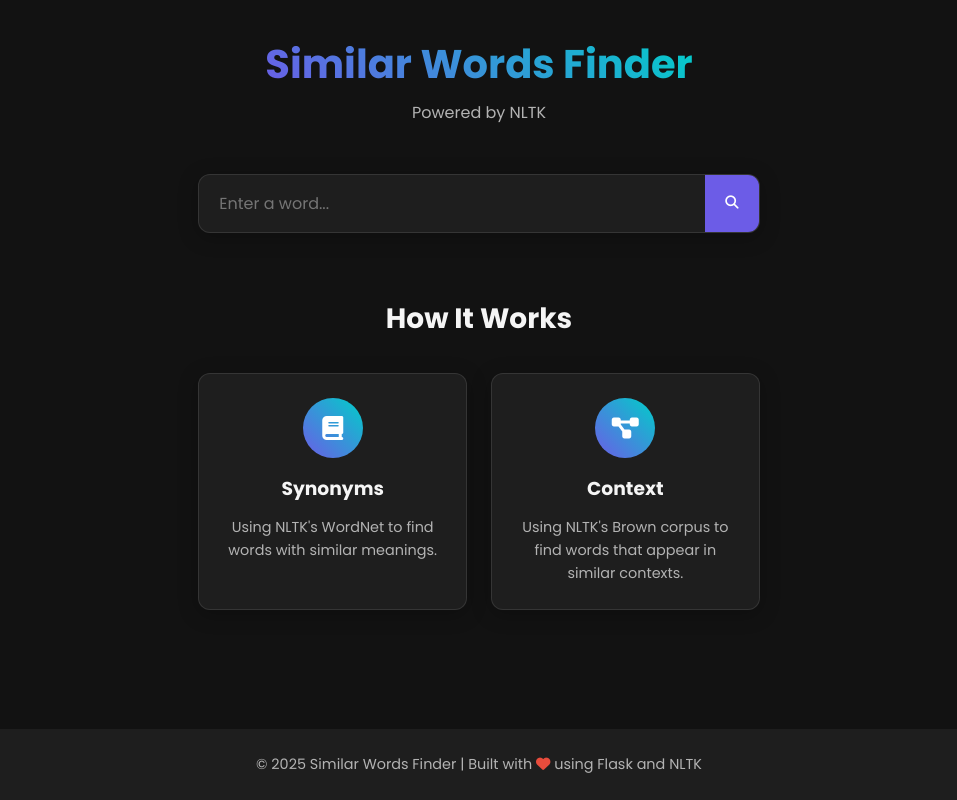
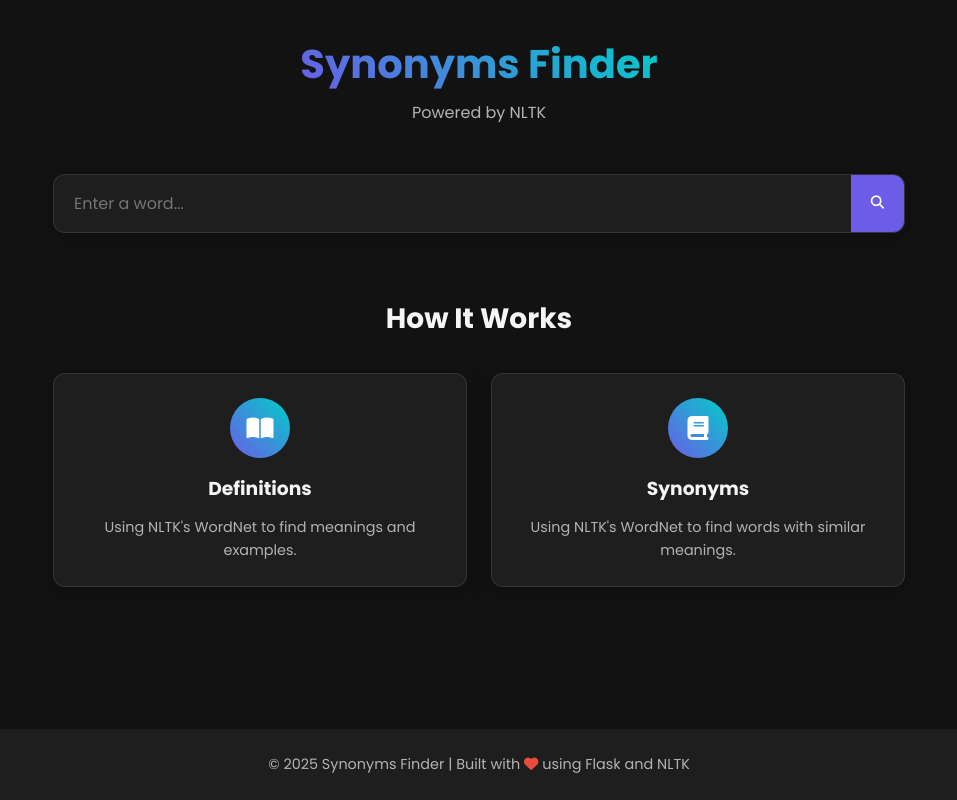
Before and after one commit to Quanta-Naut/SynonymsFinderNLP, a Flask app: page / in a window 1280 px wide. Shown: the whole page, without its empty margins (161-1118 px from the left). Run offline with Flask 3, Linux system fonts and the light colour scheme.

Commit message:
Added Defination

```diff
--- a/src/app.py
+++ b/src/app.py
@@ -1,49 +1,141 @@
 from flask import Flask, render_template, request, jsonify
 import nltk
-from nltk.corpus import wordnet
+from nltk.corpus import wordnet, stopwords
 import os
 from dotenv import load_dotenv
+import logging
+import functools
+import time
+
+# Set up logging
+logging.basicConfig(level=logging.INFO)
+logger = logging.getLogger(__name__)
 
 # Load environment variables
 load_dotenv()
+
+# Check and download necessary NLTK data
+def download_nltk_data():
+    """Check and download required NLTK data if not already present"""
+    required_corpora = ['wordnet', 'stopwords']
+
+    for corpus in required_corpora:
+        try:
+            nltk.data.find(f'corpora/{corpus}')
+            logger.info(f"Corpus '{corpus}' is already downloaded.")
+        except LookupError:
+            logger.info(f"Downloading corpus '{corpus}'...")
+            nltk.download(corpus)
+            logger.info(f"Corpus '{corpus}' has been downloaded.")
+
+# Run the download check
+download_nltk_data()
 
 # Initialize Flask application
 app = Flask(__name__,
             static_folder='../static',
             template_folder='../templates')
 
+# Create global cache for search results
+synonym_cache = {}
+definition_cache = {}
+
+# Preload stopwords
+try:
+    STOP_WORDS = set(stopwords.words('english'))
+    logger.info(f"Preloaded {len(STOP_WORDS)} stopwords")
+except Exception as e:
+    logger.error(f"Error preloading stopwords: {str(e)}")
+    STOP_WORDS = set()
+
+# Cache decorator for expensive functions
+def cache_result(cache_dict, max_size=1000):
+    def decorator(func):
+        @functools.wraps(func)
+        def wrapper(word, *args, **kwargs):
+            word_lower = word.lower()
+            if word_lower in cache_dict:
+                logger.info(f"Cache hit for '{word_lower}'")
+                return cache_dict[word_lower]
+
+            result = func(word, *args, **kwargs)
+
+            # Manage cache size - remove oldest entry if full
+            if len(cache_dict) >= max_size:
+                oldest_key = next(iter(cache_dict))
+                cache_dict.pop(oldest_key)
+
+            cache_dict[word_lower] = result
+            return result
+        return wrapper
+    return decorator
+
+@cache_result(synonym_cache)
 def get_synonyms(word):
-    """Get synonyms for a given word using WordNet"""
+    """Get synonyms for a given word using WordNet (cached)"""
+    start_time = time.time()
     synonyms = set()
 
-    for syn in wordnet.synsets(word):
+    # Get synonyms from all synsets
+    for syn in wordnet.synsets(word)[:5]:  # Limit to first 5 synsets for speed
+        # Add lemma names (synonyms)
         for lemma in syn.lemmas():
             synonyms.add(lemma.name().replace('_', ' '))
+
+        # Add hypernyms (more general terms)
+        for hypernym in syn.hypernyms()[:3]:
+            for lemma in hypernym.lemmas():
+                synonyms.add(lemma.name().replace('_', ' '))
 
     # Remove the original word from synonyms
     if word in synonyms:
         synonyms.remove(word)
 
+    # If no synonyms found, try to stem the word and look for synonyms of the stem
+    if len(synonyms) < 3:
+        # Try simple stemming (remove common suffixes)
+        for suffix in ['ing', 'ed', 's', 'es', 'ly']:
+            if word.endswith(suffix) and len(word) > len(suffix) + 2:
+                stem = word[:-len(suffix)]
+                # Look for synonyms of the stemmed word
+                for syn in wordnet.synsets(stem)[:3]:
+                    for lemma in syn.lemmas():
+                        synonyms.add(lemma.name().replace('_', ' '))
+
+    logger.info(f"Found {len(synonyms)} synonyms for '{word}' in {time.time() - start_time:.4f} seconds")
     return list(synonyms)
 
-def get_similar_words_by_context(word):
-    """Get similar words based on context using Brown corpus"""
-    from nltk.collocations import BigramCollocationFinder
-    from nltk.metrics import BigramAssocMeasures
-    from nltk.corpus import brown
+@cache_result(definition_cache)
+def get_definitions(word):
+    """Get definitions for a given word using WordNet"""
+    start_time = time.time()
+    definitions = []
 
-    # Create a bigram finder with the Brown corpus
-    finder = BigramCollocationFinder.from_words(brown.words())
+    # Get definitions from synsets
+    for i, syn in enumerate(wordnet.synsets(word)):
+        if i >= 3:  # Limit to first 3 definitions for clarity
+            break
 
-    # Find bigrams that contain our word
-    similar_words = set()
-    for bigram in finder.nbest(BigramAssocMeasures.likelihood_ratio, 1000):
-        if word in bigram:
-            # Add the other word from the bigram
-            similar_word = bigram[0] if bigram[1] == word else bigram[1]
-            similar_words.add(similar_word)
+        # Format the definition with part of speech
+        pos = {
+            'n': 'noun',
+            'v': 'verb',
+            'a': 'adjective',
+            's': 'adjective',
+            'r': 'adverb'
+        }.get(syn.pos(), '')
 
-    return list(similar_words)
+        # Add the definition with part of speech and examples
+        definition_obj = {
+            'pos': pos,
+            'text': syn.definition(),
+            'examples': syn.examples()[:2]  # Limit to first 2 examples
+        }
+
+        definitions.append(definition_obj)
+
+    logger.info(f"Found {len(definitions)} definitions for '{word}' in {time.time() - start_time:.4f} seconds")
+    return definitions
 
 @app.route('/')
 def index():
@@ -53,6 +145,7 @@
 @app.route('/process', methods=['POST'])
 def process():
     """Process the word and return similar words"""
+    start_time = time.time()
     data = request.get_json()
     word = data.get('word', '').lower().strip()
 
@@ -60,18 +153,21 @@
         return jsonify({'error': 'No word provided'})
 
     try:
-        # Get synonyms using WordNet
+        # Get synonyms using WordNet (cached)
         synonyms = get_synonyms(word)
 
-        # Get contextually similar words
-        context_words = get_similar_words_by_context(word)
+        # Get definitions using WordNet (cached)
+        definitions = get_definitions(word)
+
+        logger.info(f"Total processing time for '{word}': {time.time() - start_time:.4f} seconds")
 
         return jsonify({
             'word': word,
-            'synonyms': synonyms[:10],  # Limit to 10 synonyms
-            'context_words': context_words[:10]  # Limit to 10 context words
+            'synonyms': synonyms[:15],  # Limit to 15 synonyms
+            'definitions': definitions
         })
     except Exception as e:
+        logger.error(f"Error processing word '{word}': {str(e)}")
         return jsonify({'error': str(e)})
 
 if __name__ == '__main__':
--- a/static/css/style.css
+++ b/static/css/style.css
@@ -29,6 +29,7 @@
 
 .container {
     max-width: 900px;
+    width: 100%;
     margin: 0 auto;
     padding: 2rem 1.5rem;
     flex: 1;
--- a/static/js/app.js
+++ b/static/js/app.js
@@ -4,11 +4,11 @@
 const resultsContainer = document.getElementById('resultsContainer');
 const searchedWord = document.getElementById('searchedWord');
 const synonymsList = document.getElementById('synonymsList');
-const contextList = document.getElementById('contextList');
+const definitionsList = document.getElementById('definitionsList');
 const synonymsLoading = document.getElementById('synonymsLoading');
-const contextLoading = document.getElementById('contextLoading');
+const definitionsLoading = document.getElementById('definitionsLoading');
 const synonymsEmpty = document.getElementById('synonymsEmpty');
-const contextEmpty = document.getElementById('contextEmpty');
+const definitionsEmpty = document.getElementById('definitionsEmpty');
 const suggestions = document.getElementById('suggestions');
 
 // Common English words for suggestions
@@ -19,7 +19,7 @@
     'easy', 'simple', 'complex', 'interesting', 'boring'
 ];
 
-// Function to search for similar words
+// Function to search for synonyms and definitions
 async function searchSimilarWords(word) {
     if (!word.trim()) return;
 
@@ -52,9 +52,44 @@
 // Function to display results
 function displayResults(data) {
     resultsContainer.style.display = 'block';
-    searchedWord.textContent = `"${data.word}"`;
+    const word = data?.word || ""; // use the correct key name
+    searchedWord.textContent = `${word.charAt(0).toUpperCase()}${word.slice(1)}`;
 
     hideLoading();
+
+    // Display definitions
+    if (data.definitions && data.definitions.length > 0) {
+        definitionsList.innerHTML = '';
+        definitionsEmpty.style.display = 'none';
+
+        data.definitions.forEach(definition => {
+            const definitionItem = document.createElement('div');
+            definitionItem.className = 'definition-item';
+
+            // Create HTML structure for the definition
+            let definitionHtml = '';
+            if (definition.pos) {
+                definitionHtml += `<div class="definition-pos">${definition.pos}</div>`;
+            }
+
+            definitionHtml += `<div class="definition-text">${definition.text}</div>`;
+
+            // Add examples if available
+            if (definition.examples && definition.examples.length > 0) {
+                definitionHtml += '<div class="definition-examples">';
+                definition.examples.forEach(example => {
+                    definitionHtml += `<div class="definition-example">${example}</div>`;
+                });
+                definitionHtml += '</div>';
+            }
+
+            definitionItem.innerHTML = definitionHtml;
+            definitionsList.appendChild(definitionItem);
+        });
+    } else {
+        definitionsList.innerHTML = '';
+        definitionsEmpty.style.display = 'flex';
+    }
 
     // Display synonyms
     if (data.synonyms && data.synonyms.length > 0) {
@@ -85,56 +120,26 @@
         synonymsList.innerHTML = '';
         synonymsEmpty.style.display = 'flex';
     }
-
-    // Display context words
-    if (data.context_words && data.context_words.length > 0) {
-        contextList.innerHTML = '';
-        contextEmpty.style.display = 'none';
-
-        data.context_words.forEach(word => {
-            const li = document.createElement('li');
-            const wordRectangle = document.createElement('div');
-            wordRectangle.className = 'word-rectangle';
-
-            wordRectangle.innerHTML = `
-                <span class="word">${word}</span>
-                <i class="fas fa-search search-icon"></i>
-            `;
-
-            li.appendChild(wordRectangle);
-
-            // Add event listener to search for the word
-            li.addEventListener('click', () => {
-                wordInput.value = word;
-                searchSimilarWords(word);
-            });
-
-            contextList.appendChild(li);
-        });
-    } else {
-        contextList.innerHTML = '';
-        contextEmpty.style.display = 'flex';
-    }
 }
 
 // Show loading spinners
 function showLoading() {
     synonymsLoading.style.display = 'flex';
-    contextLoading.style.display = 'flex';
+    definitionsLoading.style.display = 'flex';
     synonymsEmpty.style.display = 'none';
-    contextEmpty.style.display = 'none';
+    definitionsEmpty.style.display = 'none';
 }
 
 // Hide loading spinners
 function hideLoading() {
     synonymsLoading.style.display = 'none';
-    contextLoading.style.display = 'none';
+    definitionsLoading.style.display = 'none';
 }
 
 // Hide results container
 function hideResults() {
     synonymsList.innerHTML = '';
-    contextList.innerHTML = '';
+    definitionsList.innerHTML = '';
 }
 
 // Show error message
@@ -143,10 +148,10 @@
     searchedWord.textContent = 'Error';
 
     synonymsEmpty.innerHTML = `<i class="fas fa-exclamation-circle"></i><p>${message}</p>`;
-    contextEmpty.innerHTML = `<i class="fas fa-exclamation-circle"></i><p>${message}</p>`;
+    definitionsEmpty.innerHTML = `<i class="fas fa-exclamation-circle"></i><p>${message}</p>`;
 
     synonymsEmpty.style.display = 'flex';
-    contextEmpty.style.display = 'flex';
+    definitionsEmpty.style.display = 'flex';
 }
 
 // Show word suggestions
--- a/templates/index.html
+++ b/templates/index.html
@@ -12,7 +12,7 @@
     <div class="container">
         <header>
             <h1>
-                <span class="gradient-text">Similar Words Finder</span>
+                <span class="gradient-text">Synonyms Finder</span>
                 <span class="subtitle">Powered by NLTK</span>
             </h1>
         </header>
@@ -33,6 +33,22 @@
             </div>
 
             <div class="results-content">
+                <!-- Definitions Section -->
+                <div class="result-section" id="definitionsSection">
+                    <h3 class="section-title">
+                        <i class="fas fa-book-open"></i>
+                        Definitions
+                    </h3>
+                    <div class="loading-spinner" id="definitionsLoading">
+                        <div class="spinner"></div>
+                    </div>
+                    <div id="definitionsList"></div>
+                    <div class="empty-state" id="definitionsEmpty">
+                        <i class="far fa-sad-tear"></i>
+                        <p>No definitions found</p>
+                    </div>
+                </div>
+
                 <!-- Synonyms Section -->
                 <div class="result-section" id="synonymsSection">
                     <h3 class="section-title">
@@ -48,22 +64,6 @@
                         <p>No synonyms found</p>
                     </div>
                 </div>
-
-                <!-- Context Words Section -->
-                <div class="result-section" id="contextSection">
-                    <h3 class="section-title">
-                        <i class="fas fa-project-diagram"></i>
-                        Context Words
-                    </h3>
-                    <div class="loading-spinner" id="contextLoading">
-                        <div class="spinner"></div>
-                    </div>
-                    <ul id="contextList"></ul>
-                    <div class="empty-state" id="contextEmpty">
-                        <i class="far fa-sad-tear"></i>
-                        <p>No context words found</p>
-                    </div>
-                </div>
             </div>
         </div>
 
@@ -72,24 +72,24 @@
             <div class="methods">
                 <div class="method">
                     <div class="method-icon">
+                        <i class="fas fa-book-open"></i>
+                    </div>
+                    <h3>Definitions</h3>
+                    <p>Using NLTK's WordNet to find meanings and examples.</p>
+                </div>
+                <div class="method">
+                    <div class="method-icon">
                         <i class="fas fa-book"></i>
                     </div>
                     <h3>Synonyms</h3>
                     <p>Using NLTK's WordNet to find words with similar meanings.</p>
-                </div>
-                <div class="method">
-                    <div class="method-icon">
-                        <i class="fas fa-project-diagram"></i>
-                    </div>
-                    <h3>Context</h3>
-                    <p>Using NLTK's Brown corpus to find words that appear in similar contexts.</p>
                 </div>
             </div>
         </div>
     </div>
 
     <footer>
-        <p>&copy; 2025 Similar Words Finder | Built with <i class="fas fa-heart"></i> using Flask and NLTK</p>
+        <p>&copy; 2025 Synonyms Finder | Built with <i class="fas fa-heart"></i> using Flask and NLTK</p>
     </footer>
 
     <script src="{{ url_for('static', filename='js/app.js') }}"></script>
```
Also changed, not shown: other parts of static/css/style.css (+95 -7 lines).
